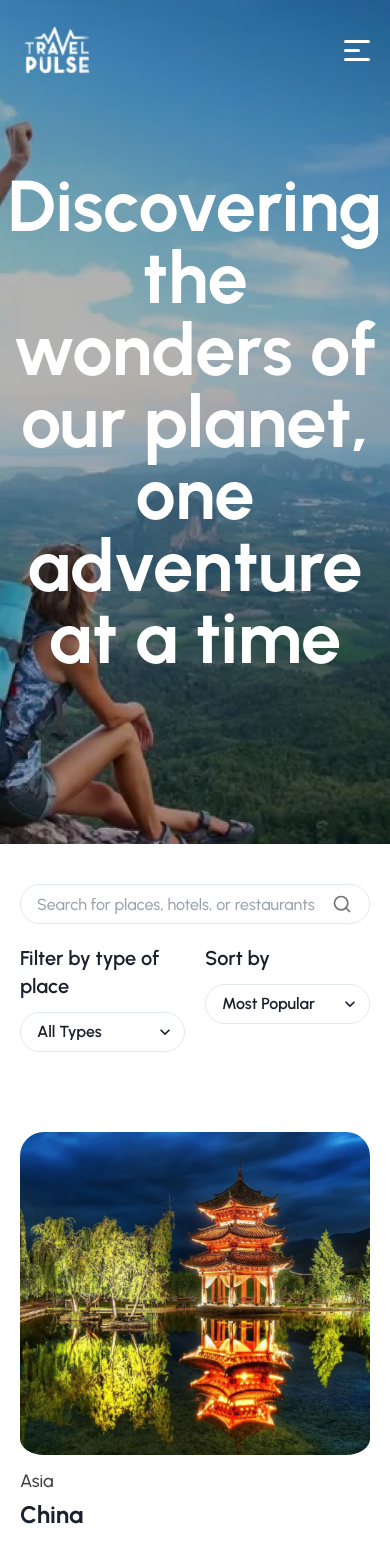
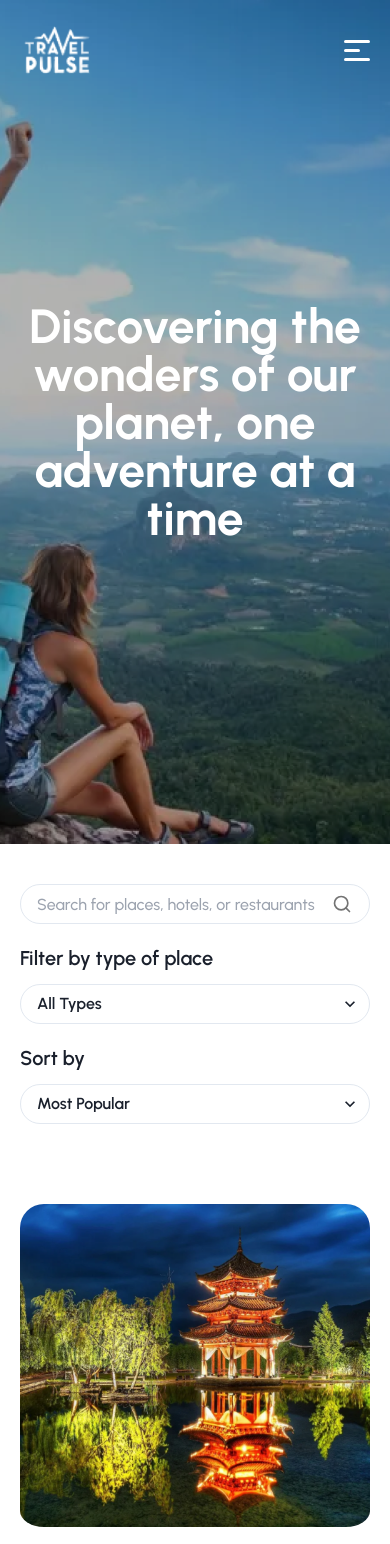
Before and after one commit to dj1samsoe/travel-website, a Next.js app: page /destination in a window 390 px wide. Shown: the top 1544 px of the page. Built offline with nearby package versions, Linux system fonts and the light colour scheme.

Commit message:
style: fix responsive layouts

```diff
--- a/modules/destination/components/Hero/Hero.tsx
+++ b/modules/destination/components/Hero/Hero.tsx
@@ -15,7 +15,7 @@ export default function Hero() {
       >
         <div className="w-full h-full bg-black/30 transition-all duration-200">
           <div className="w-full h-full flex items-center justify-center md:px-16 px-5">
-            <h1 className="text-white font-bold text-center text-7xl">
+            <h1 className="text-white font-bold text-center md:text-7xl text-5xl">
               Discovering the wonders of our planet, one adventure at a time
             </h1>
           </div>
--- a/modules/destination/components/Places/Places.tsx
+++ b/modules/destination/components/Places/Places.tsx
@@ -12,7 +12,7 @@ export default function Places() {
           <PlacesCard key={index} {...place} />
         ))}
       </div>
-      <div className="flex items-center gap-7">
+      <div className="flex items-center sm:gap-7 gap-3">
         <IoIosArrowBack />
         <div className="flex gap-2">
           <Button colorScheme="messenger" variant="solid" rounded={"md"}>
--- a/modules/destination/components/Search/SearchFilters.tsx
+++ b/modules/destination/components/Search/SearchFilters.tsx
@@ -19,8 +19,8 @@ export default function SearchFilters() {
               <FiSearch className="text-neutral-500 mr-4" size={20} />
             </InputRightElement>
           </InputGroup>
-          <div className="flex gap-5">
-            <div className="flex flex-col space-y-3 w-1/2">
+          <div className="flex md:flex-row flex-col gap-5">
+            <div className="flex flex-col space-y-3 md:w-1/2 w-full">
               <h1 className="text-xl font-semibold">Filter by type of place</h1>
               <Select
                 placeholder="All Types"
@@ -34,7 +34,7 @@ export default function SearchFilters() {
                 <option value="option3">Waterfall</option>
               </Select>
             </div>
-            <div className="flex flex-col space-y-3 w-1/2">
+            <div className="flex flex-col space-y-3 md:w-1/2 w-full">
               <h1 className="text-xl font-semibold">Sort by</h1>
               <Select
                 placeholder="Most Popular"
```
